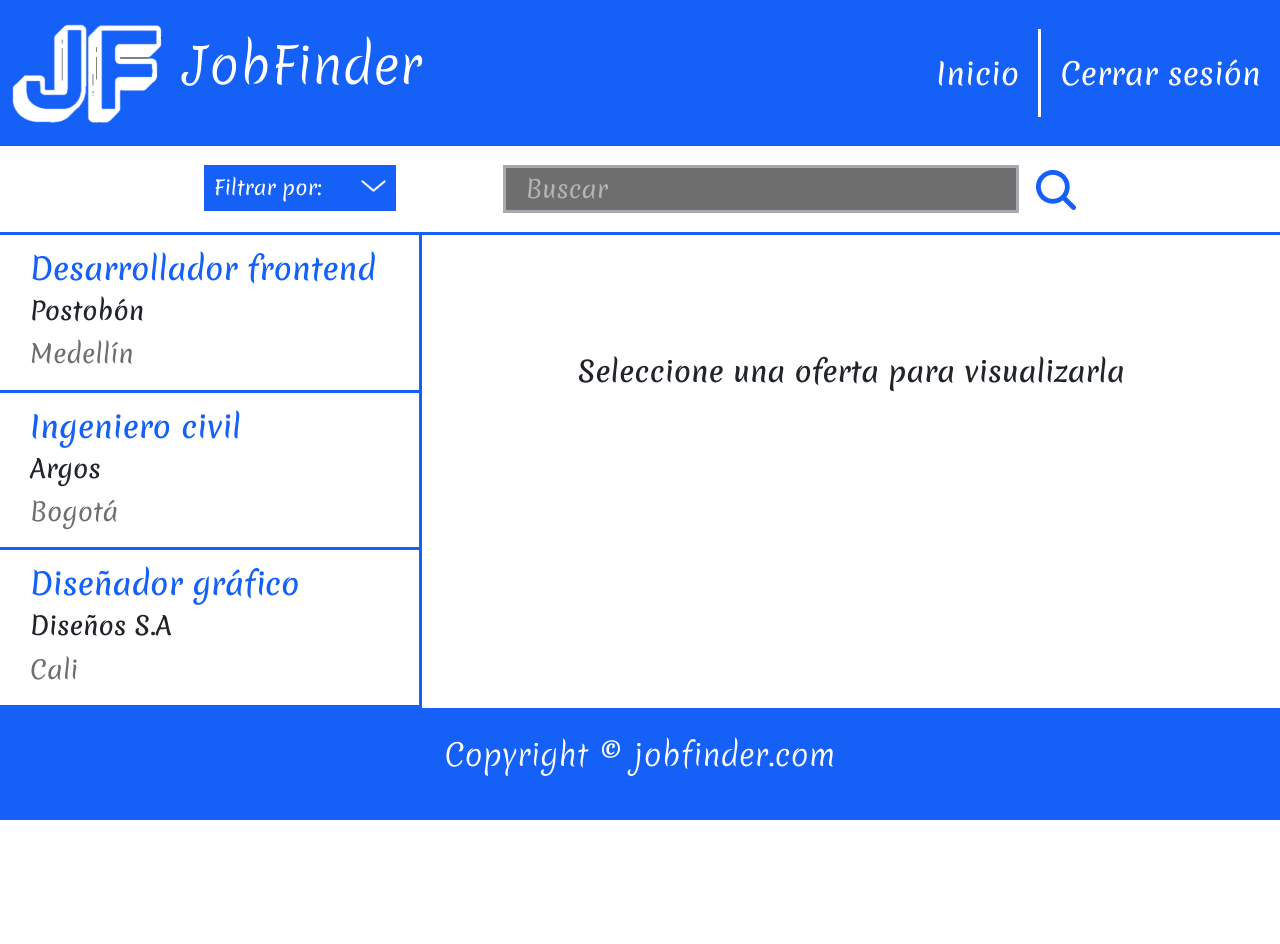
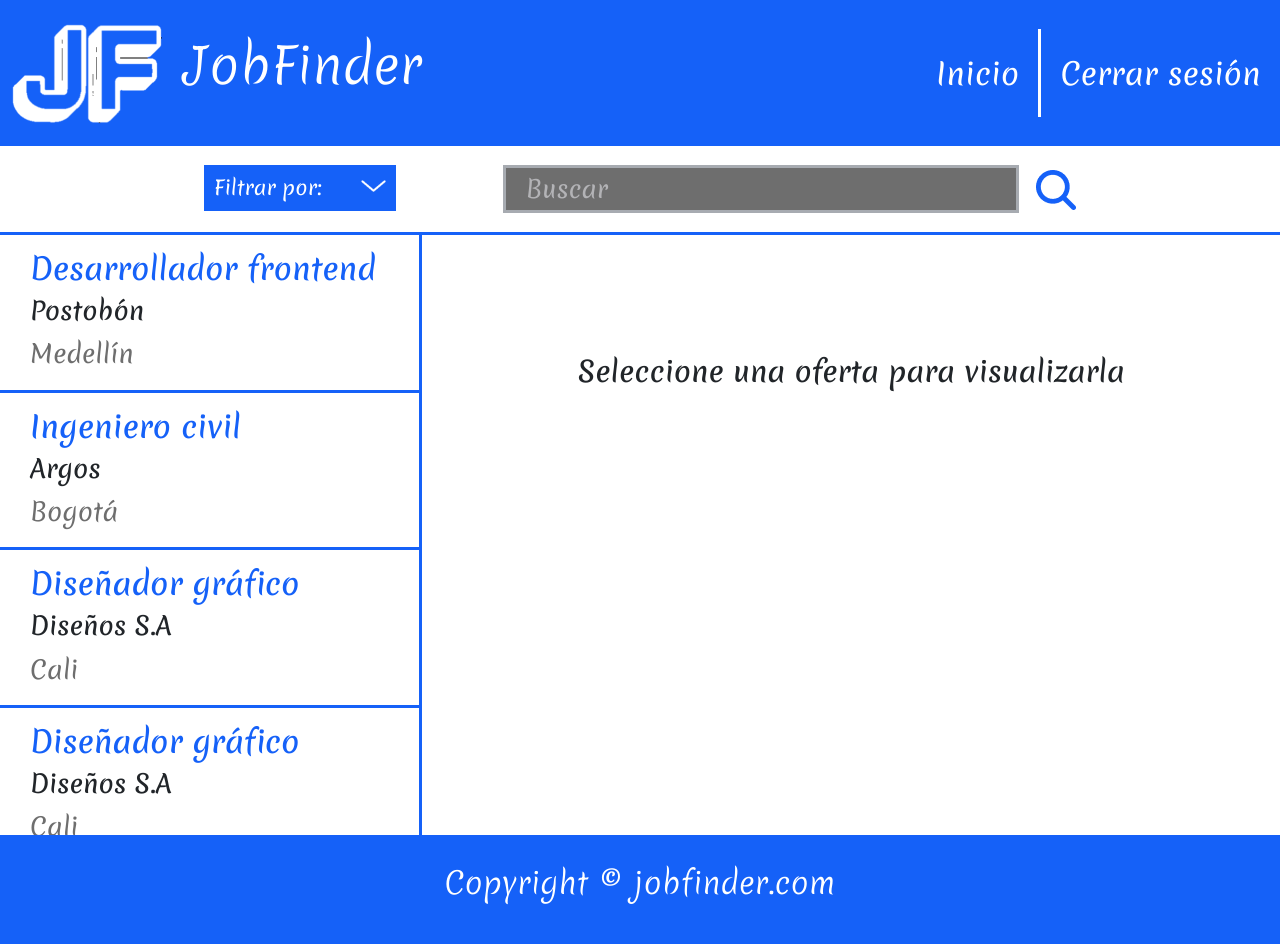
Before and after one commit to Sebastianlf270716/jobfinder-front, an Angular app: page /offer-search-user in a window 1280 px wide. Shown: the top 944 px of the page. Before the commit the page ends 820 px from the top, so only its background shows below. Built offline with nearby package versions, Linux system fonts and the light colour scheme; a web font is replaced by a local one.

Commit message:
overflow

```diff
--- a/src/app/components/pages/offer-search-user/offer-search-user.component.scss
+++ b/src/app/components/pages/offer-search-user/offer-search-user.component.scss
@@ -128,6 +128,8 @@ p, .listNombre{
 .dvListaOfertas{
     width: 50%;
     padding-bottom: 0px;
+    overflow: auto;
+    height: 600px;
 }
 
 .dvOfertas{
--- a/src/app/components/pages/offer-search-user/offer-search-user.component.ts
+++ b/src/app/components/pages/offer-search-user/offer-search-user.component.ts
@@ -103,6 +103,46 @@ export class OfferSearchUserComponent implements OnInit {
     salario: 10000,
     experiencia: 20,
     funciones:["Lavar baños", "Servir tintos"]
+  },
+  {
+    id: 2,
+    nombre: "Diseñador gráfico",
+    empresa: "Diseños S.A",
+    ciudad: "Cali",
+    cargo: "Diseñador",
+    salario: 10000,
+    experiencia: 20,
+    funciones:["Lavar baños", "Servir tintos"]
+  },
+  {
+    id: 2,
+    nombre: "Diseñador gráfico",
+    empresa: "Diseños S.A",
+    ciudad: "Cali",
+    cargo: "Diseñador",
+    salario: 10000,
+    experiencia: 20,
+    funciones:["Lavar baños", "Servir tintos"]
+  },
+  {
+    id: 2,
+    nombre: "Diseñador gráfico",
+    empresa: "Diseños S.A",
+    ciudad: "Cali",
+    cargo: "Diseñador",
+    salario: 10000,
+    experiencia: 20,
+    funciones:["Lavar baños", "Servir tintos"]
+  },
+  {
+    id: 2,
+    nombre: "Diseñador gráfico",
+    empresa: "Diseños S.A",
+    ciudad: "Cali",
+    cargo: "Diseñador",
+    salario: 10000,
+    experiencia: 20,
+    funciones:["Lavar baños", "Servir tintos"]
   }
  ]
 }
--- a/src/app/components/pages/offer-search/offer-search.component.scss
+++ b/src/app/components/pages/offer-search/offer-search.component.scss
@@ -128,6 +128,8 @@ p, .listNombre{
 .dvListaOfertas{
     width: 50%;
     padding-bottom: 0px;
+    overflow: auto;
+    height: 600px;
 }
 
 .dvOfertas{
```
